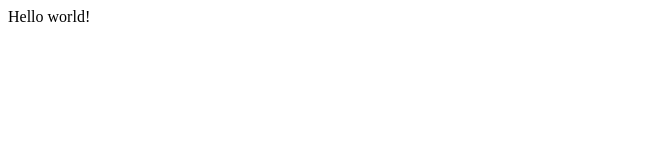
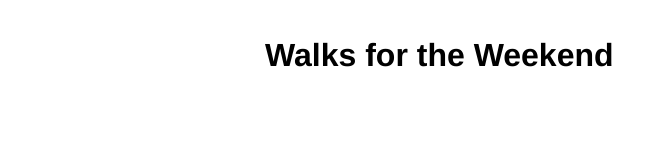
Before and after one commit to sjransom/walks-for-the-weekend, a Gatsby site: page / in a window 1280 px wide. Shown: the whole page, without its empty margins (0-667 px from the left). Built offline with nearby package versions, Linux system fonts and the light colour scheme; Gatsby itself is replaced by a stand-in of ours.

Commit message:
inital setup, adding sass

```diff
--- a/package.json
+++ b/package.json
@@ -16,7 +16,7 @@
   "dependencies": {
     "gatsby": "^2.25.3",
     "gatsby-plugin-sass": "^2.5.1",
-    "node-sass": "^5.0.0",
+    "node-sass": "^4.14.1",
     "react": "^16.12.0",
     "react-dom": "^16.12.0"
   },
--- /dev/null
+++ b/src/pages/components/Header/index.js
@@ -0,0 +1,11 @@
+import React from 'react'
+
+export default function Header() {
+  return (
+    <header>
+      <div>
+        <h1>Walks for the Weekend</h1>
+      </div>
+    </header>
+  )
+}
--- a/src/pages/index.js
+++ b/src/pages/index.js
@@ -1,5 +1,7 @@
-import React from "react"
+import React from 'react'
+import './styles/styles.scss'
+import Header from './components/Header'
 
 export default function Home() {
-  return <div>Hello world!</div>
+  return <Header />
 }
--- /dev/null
+++ b/src/pages/styles/styles.scss
@@ -0,0 +1,16 @@
+$font-stack: Helvetica, sans-serif;
+$primary-color: #000;
+
+body {
+  margin: 0 auto;
+  max-width: 750px;
+  padding: 1rem;
+  display: flex;
+  flex-direction: column;
+  min-height: 100vh;
+}
+
+header {
+  font: 100% $font-stack;
+  color: $primary-color;
+}
```
Also changed, not shown: 2 other files.
